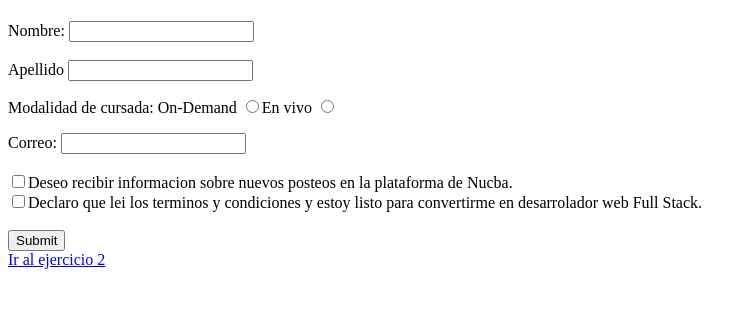
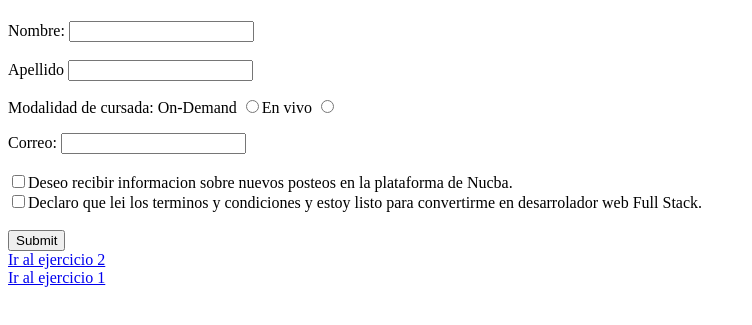
Before and after one commit to JBenjaminNahuel/nucb, a plain HTML site: page index.html in a window 1280 px wide. Shown: the part 59-384 px from the top of the page, without its empty margins (0-752 px from the left). Drawn offline with Linux system fonts and the light colour scheme.

Commit message:
agregue las etiquetas a

```diff
--- a/index.html
+++ b/index.html
@@ -44,6 +44,9 @@
        <input type="submit" id="enviar">
      </div>
      <a target="blank" href="https://trab2.vercel.app/"> Ir al ejercicio 2</a>
+     </div>
+     <a target="blank" href="https://trab3.vercel.app/"> Ir al ejercicio 1</a>
+
 
 
   </form>
```
